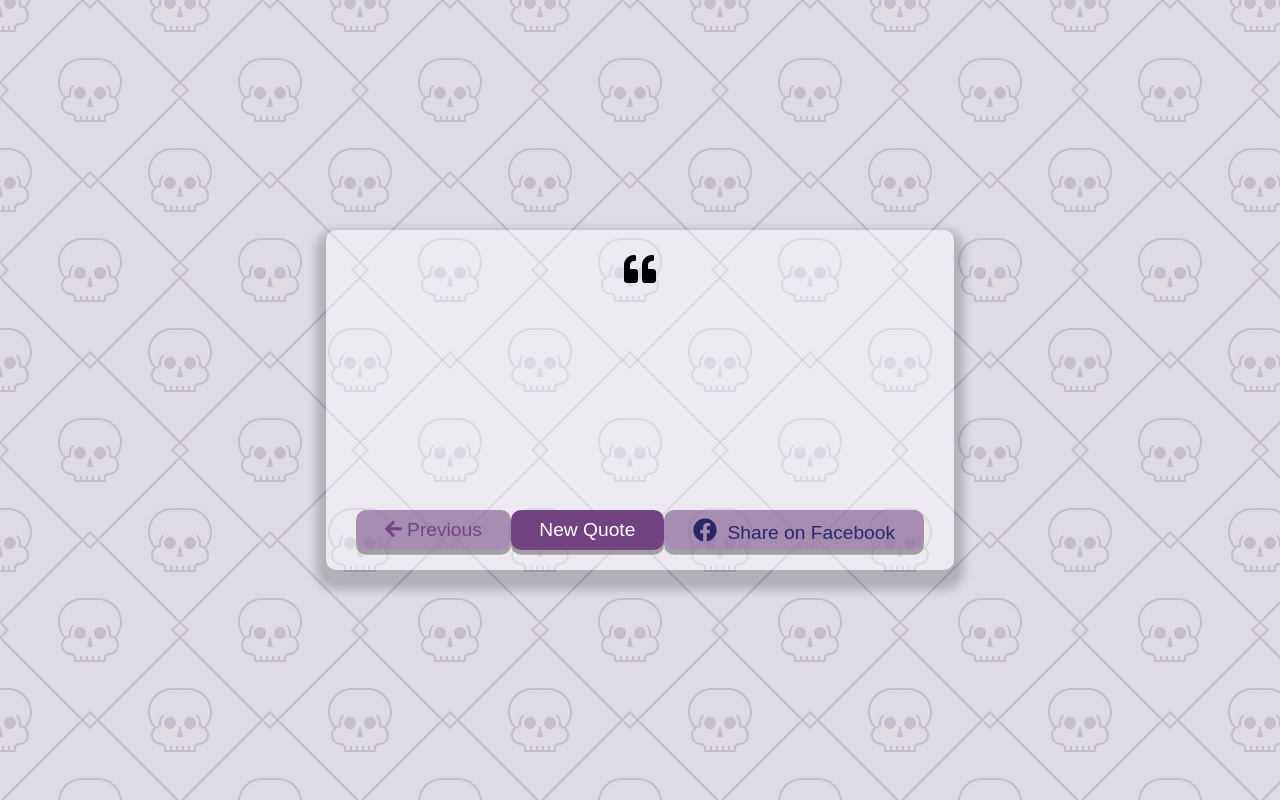
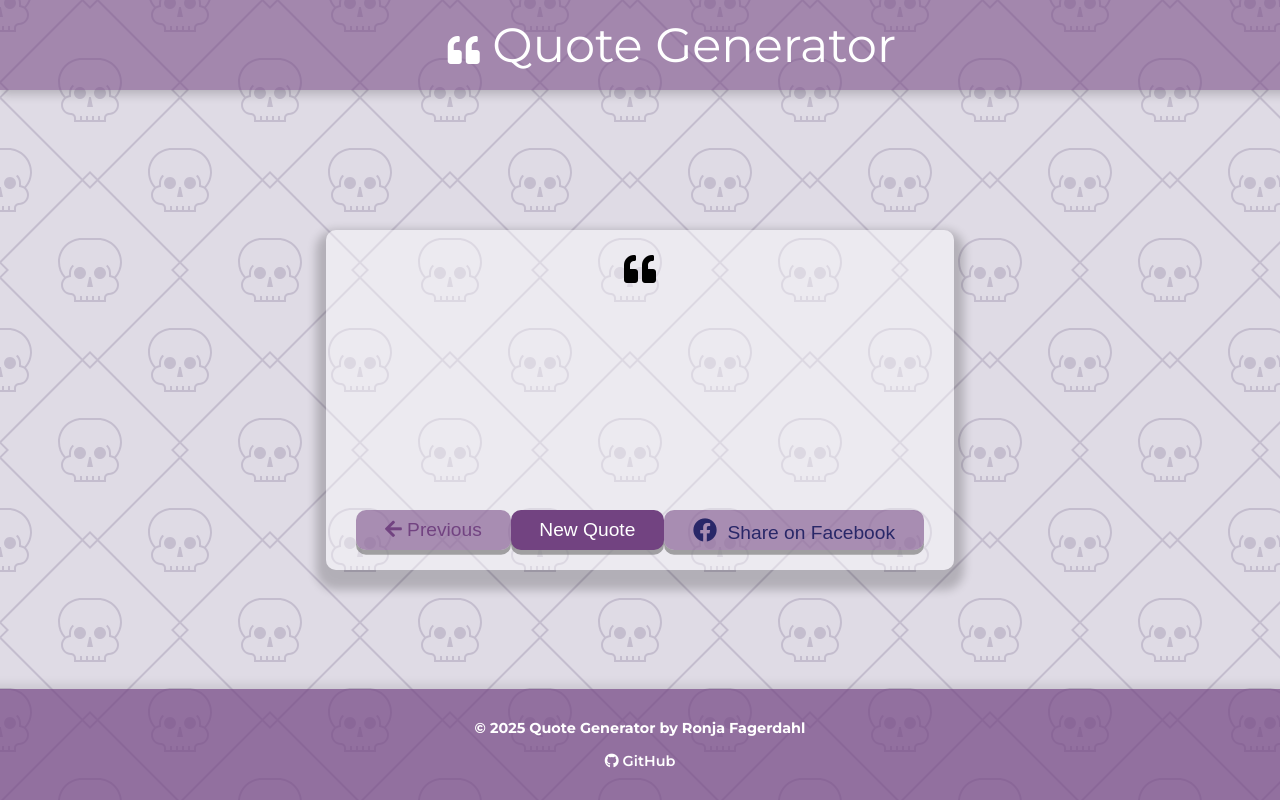
Before and after one commit to Fagerdahl/quote-generator, a website: page index.html in a window 1280 px wide. Drawn offline with Linux system fonts and the light colour scheme; no server answers; a web font is replaced by a local one.

Commit message:
Github link

```diff
--- a/index.html
+++ b/index.html
@@ -15,6 +15,9 @@
     div.quote-container#quote-container = div class with id
      .quote-text = div
     -->
+     <header class="site-header">
+    <h1><i class="fas fa-quote-left"></i> Quote Generator</h1>
+  </header>
     <div class="quote-container" id="quote-container">
         <div class="quote-text">
             <!--Font awesome-->
@@ -40,8 +43,16 @@
             </button>
 
         </div>
+    </div>
 
-    </div>
+    <footer class = "footer-site">
+        <p>© 2025 Quote Generator by Ronja Fagerdahl</p>
+  <p>
+    <a href="https://github.com/fagerdahl" target="_blank">
+      <i class="fab fa-github"></i> GitHub
+    </a>
+  </p>
+    </footer>
 
     <!--script-->
     <script src='script.js'></script>
--- a/style.css
+++ b/style.css
@@ -1,5 +1,6 @@
 /*Import of font*/
 @import url("https://fonts.googleapis.com/css2?family=Montserrat:ital,wght@0,100..900;1,100..900&family=Open+Sans:ital,wght@0,300..800;1,300..800&family=Roboto:ital,wght@0,100;0,300;0,400;0,500;0,700;0,900;1,100;1,300;1,400;1,500;1,700;1,900&display=swap");
+@import url('https://fonts.googleapis.com/css2?family=Bitcount+Single:wght@100..900&family=Montserrat:ital,wght@0,100..900;1,100..900&family=Open+Sans:ital,wght@0,300..800;1,300..800&family=Roboto:ital,wght@0,100;0,300;0,400;0,500;0,700;0,900;1,100;1,300;1,400;1,500;1,700;1,900&display=swap');
 
 html {
   box-sizing: border-box;
@@ -18,6 +19,26 @@ body {
   display: flex;
   align-items: center; /*Vertically*/
   justify-content: center; /*Horisontally*/
+}
+
+.site-header {
+  position: fixed;
+  top: 0;
+  left: 0;
+  width: 100%;
+  background-color: rgba(114, 67, 129, 0.553);
+  color: white;
+  padding: 1rem 2rem;
+  text-align: center;
+  font-family: Montserrat, sans-serif;
+  box-shadow: 0 4px 10px rgba(0, 0, 0, 0.2);
+  z-index: 1000;
+}
+
+.site-header h1 {
+  margin: 0;
+  font-size: 3rem;
+  font-weight: 400;
 }
 
 .quote-container {
@@ -81,8 +102,6 @@ background-color: rgb(114, 67, 129);
 }
 
 
-
-
 #prev-quote {
   background-color: rgba(114, 67, 129, 0.553);
   color: rgb(114, 67, 129);
@@ -104,12 +123,37 @@ button:active {
 }
 
 .facebook-button:hover {
-  color: rgb(48, 40, 209);
+  color: rgb(38, 32, 145);
 }
 
 .fa-facebook {
   font-size: 1.5rem;
 }
+
+.footer-site {
+  position: fixed;
+  bottom: 0;
+  width: 100%;
+  background-color: rgba(114, 67, 129, 0.699);
+  color: white;
+  padding: 1rem 2rem;
+  text-align: center;
+  font-size: 0.9rem;
+  font-family: Montserrat, sans-serif;
+  margin-top: 2rem;
+  box-shadow: 0 -4px 10px rgba(0, 0, 0, 0.1);
+}
+
+.footer-site a {
+  color: #ffffff;
+  text-decoration: none;
+  font-weight: 600;
+}
+
+.footer-site a:hover {
+  text-decoration: underline;
+}
+
 
 /*Media Query: Tablet or smaller*/
 @media screen and (max-width: 600px) {
```
Also changed, not shown: script.js (+20 -21 lines).
